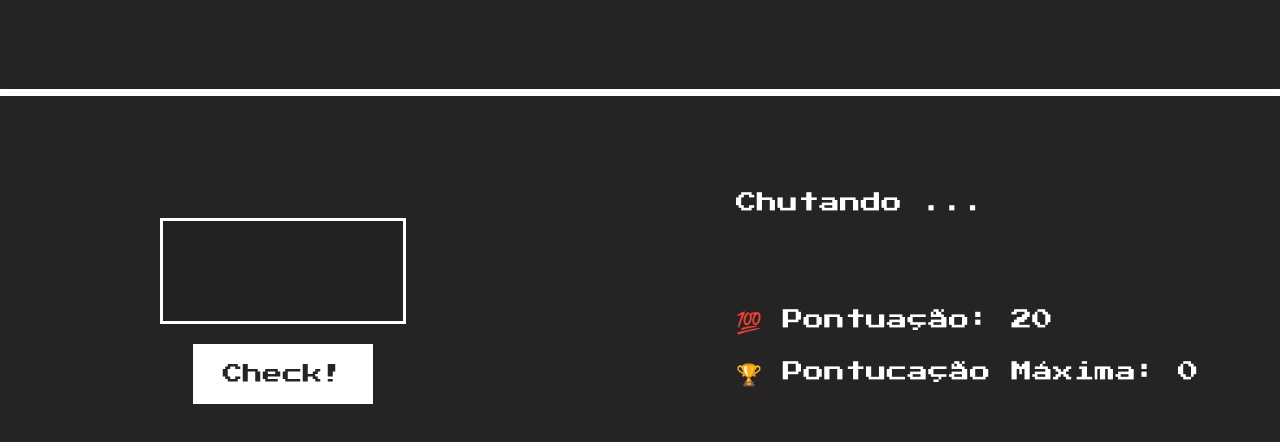
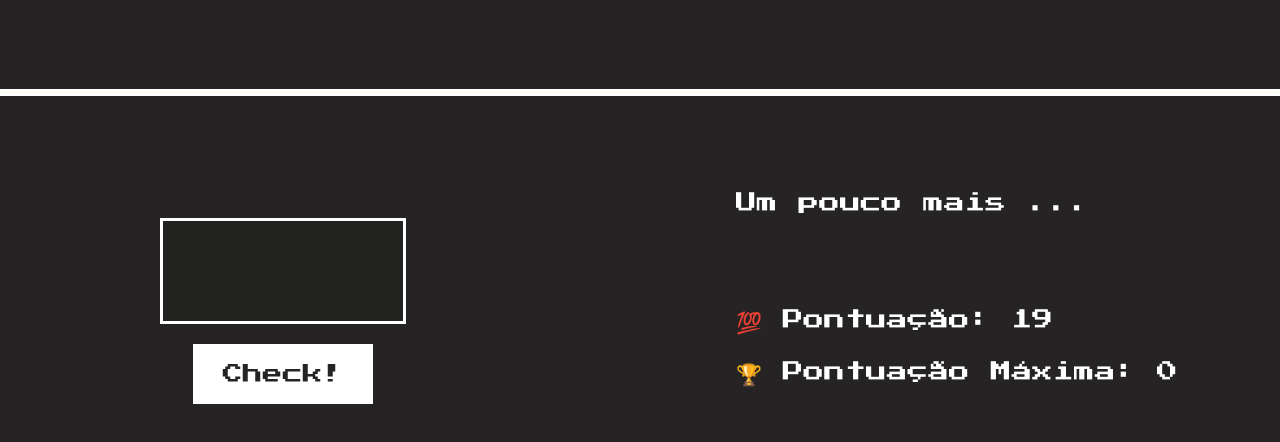
Before and after one commit to JoandersonPaiva/jogo, a plain HTML site: page index.html in a window 1280 px wide. Both pictures are taken after a click on the button "Check!". Shown: the part 176-618 px from the top of the page. Drawn offline with Linux system fonts and the light colour scheme.

Commit message:
Scripts
Foram adicionados alguns scripts em JS, ainda não está completo

```diff
--- a/css/style.css
+++ b/css/style.css
@@ -115,3 +115,9 @@
 .melhor-ponto {
     margin-top: 4%;
 }
+.ponto {
+    display: inline;
+}
+.pontuacao {
+    display: inline;
+}
--- a/index.html
+++ b/index.html
@@ -32,17 +32,44 @@
     <main class="lados">
         <aside class="try">
             <div class="num">
-                <input type="number" id="Number" min="1" max="20">
+                <input type="number" id="number" min="1" max="20">
             </div>
             <div class="submit">
-                <button type="submit">Check!</button>
+                <button type="submit" onclick="jogada()">Check!</button>
             </div>
         </aside>
         <aside class="result">
             <div class="dica">Chutando ...</div>
-            <div class="pontuacao">&#x1F4AF Pontuação: 20</div>
-            <div class="melhor-ponto">&#x1F3C6 Pontucação Máxima: 0</div>
+            <div class="ponto">&#x1F4AF Pontuação:</div>
+            <div class="pontuacao"> 20 </div>
+            <div class="melhor-ponto">&#x1F3C6 Pontuação Máxima: 0</div>
         </aside>
     </main>
+    <script>
+        var meuNum = Math.floor(Math.random() * 20) + 1;
+        function jogada() {
+            var jogador = document.getElementById('number').value
+            var dica = document.getElementsByClassName('dica')[0]
+            var corpo = document.getElementsByTagName('body')[0]
+            var ponto = document.getElementsByClassName('pontuacao')[0]
+            var pontos = 20
+            if(meuNum > jogador){
+                dica.innerHTML = 'Um pouco mais ...'
+                pontos -= 1
+                ponto.innerText = `${pontos} `
+            }
+            else if(meuNum < jogador) {
+                dica.innerHTML = 'Um pouco menos...'
+                pontos -= 1
+                ponto.innerHTML = `${pontos} `
+            }
+            else {
+                dica.innerHTML = 'Na mosca!!!'
+                corpo.style.background = 'green'
+                corpo.style.color = 'black'
+                ponto.innerHTML = `${pontos} `
+            }
+        }
+    </script>
 </body>
 </html>
```
